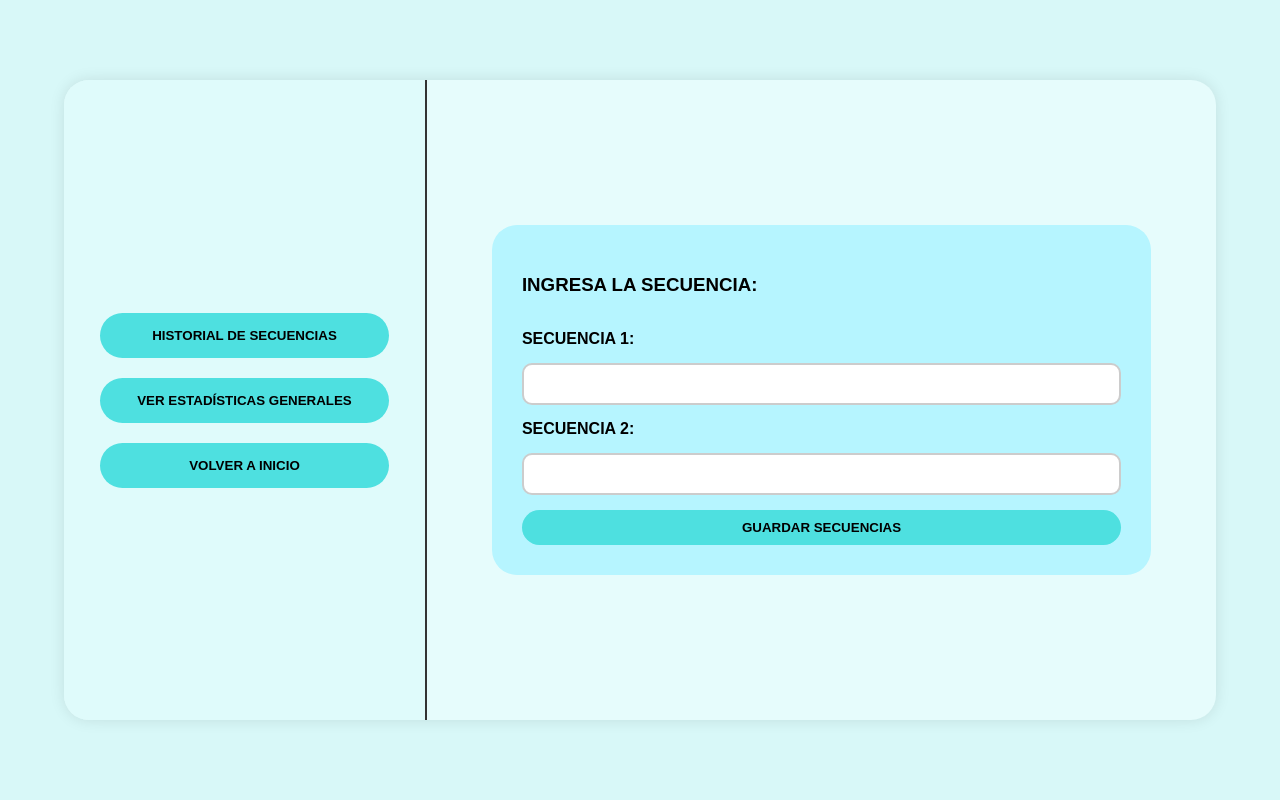
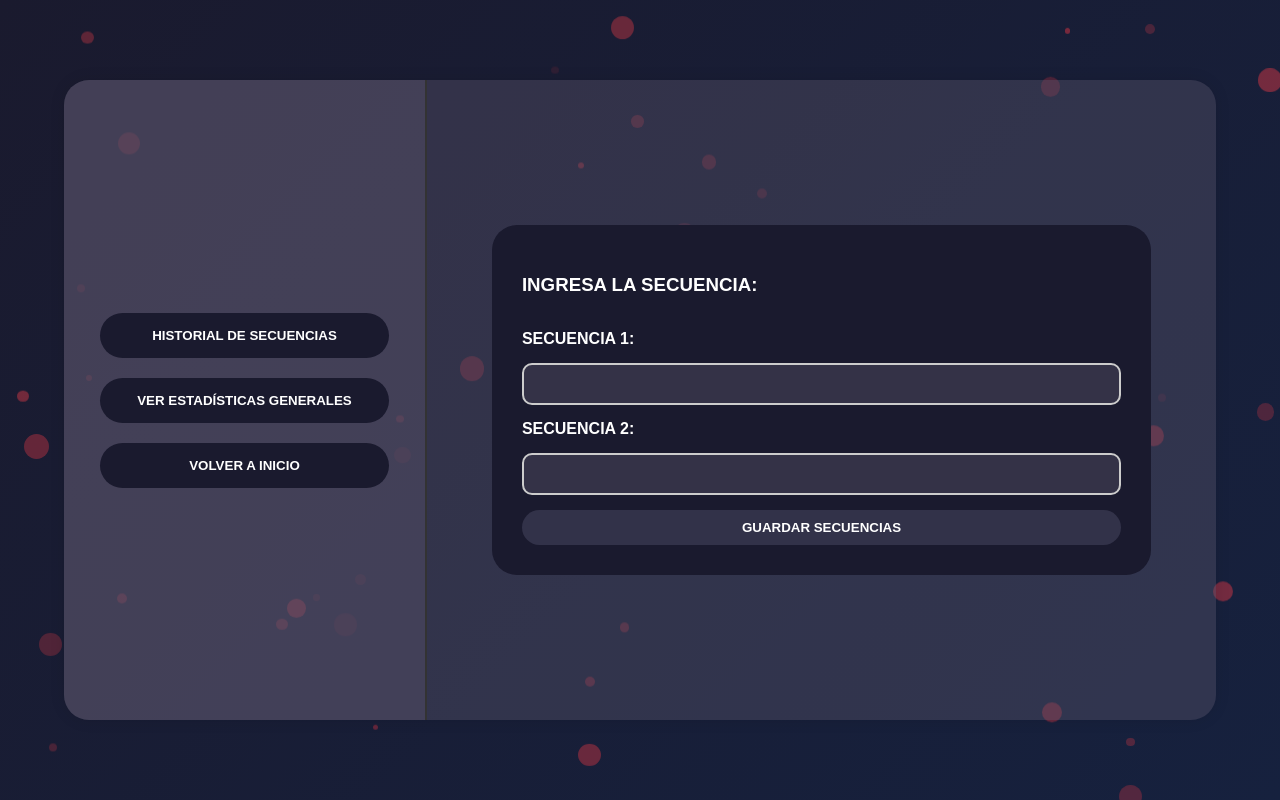
Before and after one commit to chalco777/GenomicsFreedom, a plain HTML site: page Landing_page_fulljsandSQL/index2.html in a window 1280 px wide. Drawn offline with Linux system fonts and the light colour scheme.

Commit message:
changed the sequence input background and styles

```diff
--- a/Landing_page_fulljsandSQL/index2.html
+++ b/Landing_page_fulljsandSQL/index2.html
@@ -7,8 +7,11 @@
 
 
   <link rel="stylesheet" href="styles/styles2.css">
+  <script src="scripts/node2.js"></script>
+  <script src="scripts/interactive-bg.js"></script>
 </head>
 <body>
+  <div id="interactive-bg"></div>
   <div class="container">
     <div class="sidebar">
       <button onclick="window.location.href='index3.html'">HISTORIAL DE SECUENCIAS</button>
@@ -32,6 +35,5 @@
   </div>
 
 
-  <script src="scripts/node2.js"></script>
 </body>
 </html>
--- a/Landing_page_fulljsandSQL/styles/styles2.css
+++ b/Landing_page_fulljsandSQL/styles/styles2.css
@@ -2,7 +2,7 @@ body {
   margin: 0;
   padding: 0;
   font-family: Arial, sans-serif;
-  background-color: #d8f8f8;
+  /* background-color: #d8f8f8;*/
   display: flex;
   justify-content: center;
   align-items: center;
@@ -14,15 +14,36 @@ body {
   width: 90%;
   max-width: 1200px;
   height: 80vh;
-  background-color: #e6fcfc;
+  background-color: rgba(90, 86, 108, 0.4);
   border-radius: 25px;
   box-shadow: 0 0 15px rgba(0, 0, 0, 0.1);
   overflow: hidden;
 }
+#interactive-bg {
+    position: fixed;
+    top: 0;
+    left: 0;
+    width: 100%;
+    height: 100%;
+    z-index: -1;
+    background: linear-gradient(135deg, #1a1a2e 0%, #16213e 100%);
+    overflow: hidden;
+}
+.dna-particle {
+    position: absolute;
+    background: rgba(230, 57, 70, 0.2);
+    border-radius: 50%;
+    pointer-events: none;
+}
+@keyframes float {
+    0% { transform: translateY(0px); }
+    50% { transform: translateY(-10px); }
+    100% { transform: translateY(0px); }
+}
 
 .sidebar {
   width: 30%;
-  background-color: #dffbfb;
+  background-color: rgba(90, 86, 108, 0.4);
   padding: 40px 20px;
   display: flex;
   flex-direction: column;
@@ -35,8 +56,8 @@ body {
 .sidebar button {
   width: 90%;
   padding: 15px;
-  background-color: #4ee0e0;
-  color: black;
+  background-color: #1a1a2e;
+  color: white;
   font-weight: bold;
   border: none;
   border-radius: 25px;
@@ -45,7 +66,8 @@ body {
 }
 
 .sidebar button:hover {
-  background-color: #36cfcf;
+  background-color: #b11616;
+  color: #000;
 }
 
 .content {
@@ -58,12 +80,13 @@ body {
 
 .form-container {
   width: 80%;
-  background-color: #b6f5ff;
+  background-color: #1a1a2e;
   padding: 30px;
   border-radius: 25px;
   display: flex;
   flex-direction: column;
   gap: 15px;
+  color: white;
 }
 
 .form-container input[type="text"] {
@@ -71,18 +94,20 @@ body {
   border-radius: 10px;
   border: 2px solid #ccc;
   font-size: 16px;
+  background-color: rgba(90, 86, 108, 0.4);
 }
 
 .form-container button {
   padding: 10px;
-  background-color: #4ee0e0;
-  border: none;
+  background-color: #323249;;
+  border: white;
   border-radius: 20px;
   font-weight: bold;
   cursor: pointer;
   transition: background-color 0.3s;
+  color: white;
 }
 
 .form-container button:hover {
-  background-color: #36cfcf;
+    background-color: #631919;
 }
```
